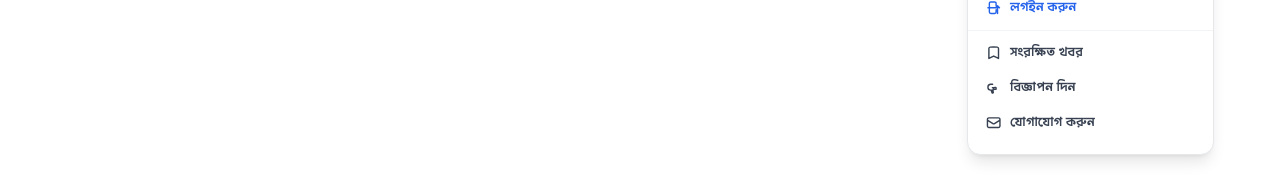
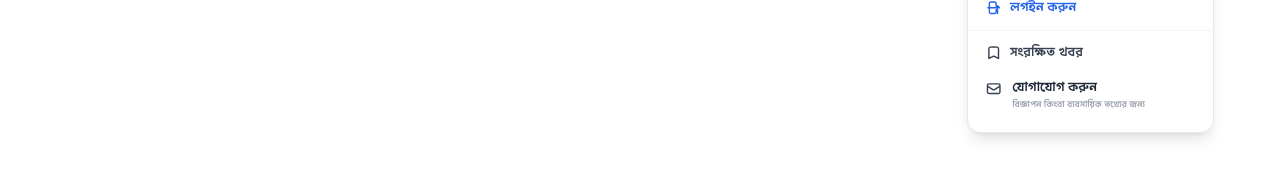
Before and after one commit to khelardeshbd-spec/khelardesh, a Next.js app: page / in a window 1280 px wide. Both pictures are taken after a click on the button "ইউজার মেনু". Shown: the part 239-429 px from the top of the page. Built offline with nearby package versions, Linux system fonts and the light colour scheme; no server answers; the database is empty; a web font is replaced by a local one.

Commit message:
UI: Remove ad link from profile menu and add subtext to contact link

```diff
--- a/components/frontend/ProfileMenu.tsx
+++ b/components/frontend/ProfileMenu.tsx
@@ -106,28 +106,19 @@ export default function ProfileMenu({ user }: ProfileMenuProps) {
               সংরক্ষিত খবর
             </Link>
 
-            {/* Place Your Ad */}
-            <Link
-              href="/contact"
-              onClick={() => setIsOpen(false)}
-              className="px-4 py-2 text-xs font-bold text-gray-700 hover:bg-gray-50 flex items-center gap-2 transition-colors"
-            >
-              <svg className="w-3.5 h-3.5" fill="none" stroke="currentColor" strokeWidth="2.2" viewBox="0 0 24 24">
-                <path strokeLinecap="round" strokeLinejoin="round" d="M10.34 15.84c-.688-.06-1.386-.09-2.09-.09H7.5a4.5 4.5 0 110-9h.75c.704 0 1.402-.03 2.09-.09m0 9.18c.253.962.584 1.892.985 2.783.247.55.06 1.21-.463 1.511l-.357.205a.75.75 0 01-1.084-.368l-.3-1.045a9.769 9.769 0 01-.699-2.086m3.588-5c.712-.132 1.442-.2 2.187-.2h.75a.75.75 0 01.75.75v1.5a.75.75 0 01-.75.75h-.75a17.8 17.8 0 01-2.187-.2m0-2.4c-.03.3-.04.6-.04.9m0-.9a18.252 18.252 0 01-1.955 0m1.955 0v3.3m0 0a18.06 18.06 0 01-1.955 0" />
-              </svg>
-              বিজ্ঞাপন দিন
-            </Link>
-
             {/* Contact Us */}
             <a
               href="mailto:khelardeshbd@gmail.com"
               onClick={() => setIsOpen(false)}
-              className="px-4 py-2 text-xs font-bold text-gray-700 hover:bg-gray-50 flex items-center gap-2 transition-colors"
+              className="px-4 py-2 hover:bg-gray-50 flex items-start gap-2.5 transition-colors"
             >
-              <svg className="w-3.5 h-3.5" fill="none" stroke="currentColor" strokeWidth="2.2" viewBox="0 0 24 24">
+              <svg className="w-3.5 h-3.5 mt-0.5 text-gray-700 shrink-0" fill="none" stroke="currentColor" strokeWidth="2.2" viewBox="0 0 24 24">
                 <path strokeLinecap="round" strokeLinejoin="round" d="M21.75 6.75v10.5a2.25 2.25 0 01-2.25 2.25h-15a2.25 2.25 0 01-2.25-2.25V6.75m19.5 0A2.25 2.25 0 0019.5 4.5h-15a2.25 2.25 0 00-2.25 2.25m19.5 0v.243a2.25 2.25 0 01-1.07 1.916l-7.5 4.615a2.25 2.25 0 01-2.36 0L3.32 8.91a2.25 2.25 0 01-1.07-1.916V6.75" />
               </svg>
-              যোগাযোগ করুন
+              <div className="flex flex-col">
+                <span className="text-xs font-bold text-gray-800">যোগাযোগ করুন</span>
+                <span className="text-[9px] text-gray-400 mt-0.5 font-medium leading-[1.3]">বিজ্ঞাপন কিংবা ব্যবসায়িক তথ্যের জন্য</span>
+              </div>
             </a>
 
           </div>
```
